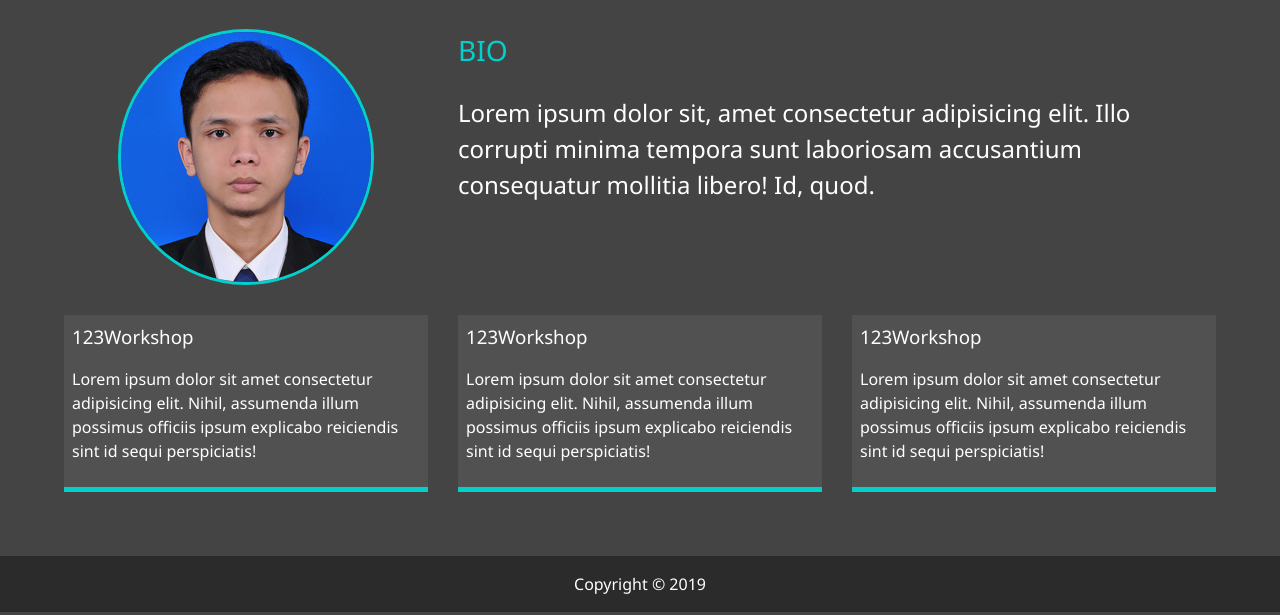
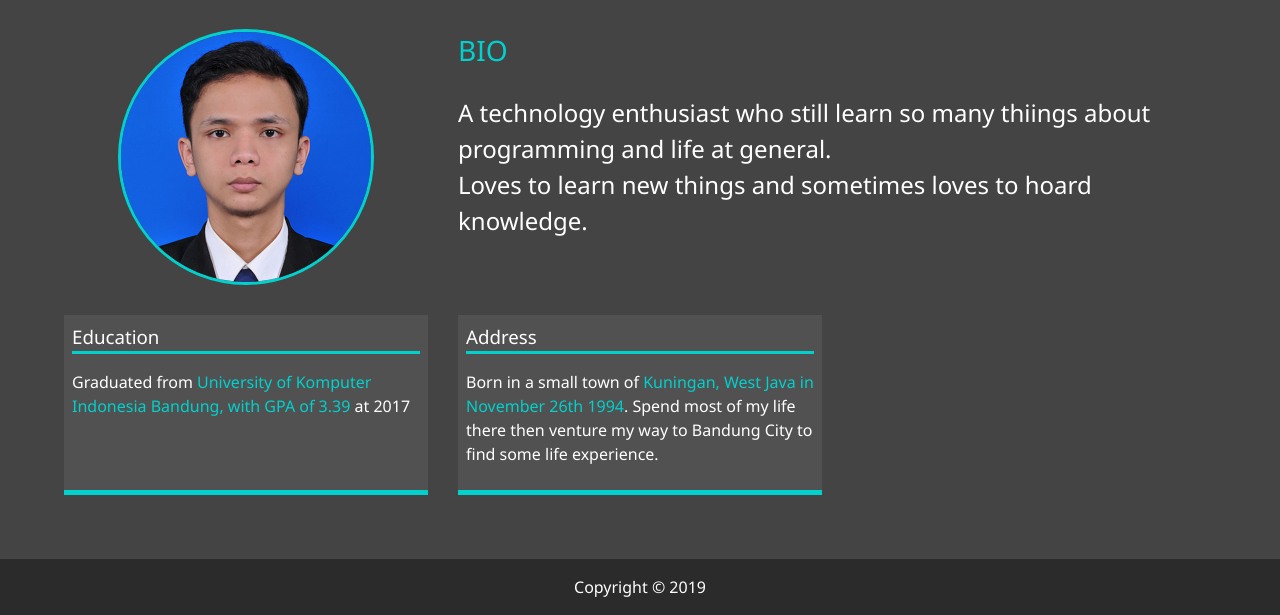
Before and after one commit to hilmi-a/Curriculum-Vitae, a website: page docs/about.html in a window 1280 px wide. Shown: the part 253-868 px from the top of the page. Drawn offline with Linux system fonts and the light colour scheme.

Commit message:
edit bio

```diff
--- a/docs/about.html
+++ b/docs/about.html
@@ -60,25 +60,24 @@
 
             <div class="bio">
                 <h3 class="text-secondary">BIO</h3>
-                <p>Lorem ipsum dolor sit, amet consectetur adipisicing elit. Illo corrupti minima tempora sunt
-                    laboriosam accusantium consequatur mollitia libero! Id, quod.</p>
+                <p>A technology enthusiast who still learn so many thiings about programming and life at general. <br>
+                    Loves to learn new things and sometimes loves to hoard knowledge.</p>
 
             </div>
             <div class="job job-1">
-                <h3>123Workshop</h3>
-                <p>Lorem ipsum dolor sit amet consectetur adipisicing elit. Nihil, assumenda illum possimus officiis
-                    ipsum explicabo reiciendis sint id sequi perspiciatis!</p>
+                <h3>Education</h3>
+                <p>Graduated from <span class="text-secondary">University of Komputer Indonesia Bandung, with GPA of 3.39</span> at <span class="text-secondary"></span>2017</span></p>
             </div>
-            <div class="job job-2">
-                <h3>123Workshop</h3>
-                <p>Lorem ipsum dolor sit amet consectetur adipisicing elit. Nihil, assumenda illum possimus officiis
-                    ipsum explicabo reiciendis sint id sequi perspiciatis!</p>
+             <div class="job job-2">
+                <h3>Address</h3>
+                <p>Born in a small town of <span class="text-secondary"> Kuningan, West Java in November 26th 1994</span>. Spend most of my life there then venture my way to Bandung City to find some life experience.</p>
             </div>
+            <!--
             <div class="job job-3">
                 <h3>123Workshop</h3>
                 <p>Lorem ipsum dolor sit amet consectetur adipisicing elit. Nihil, assumenda illum possimus officiis
                     ipsum explicabo reiciendis sint id sequi perspiciatis!</p>
-            </div>
+            </div> -->
 
         </div>
 
--- a/scss/main.scss
+++ b/scss/main.scss
@@ -118,6 +118,9 @@ main{
     background: lighten($primary-color, 5);
     padding: .5rem;
     border-bottom: 5px solid $secondary-color;
+    h3 {
+        border-bottom: solid $secondary-color 3px;
+    }
 }
 
 //work page
@@ -149,7 +152,7 @@ main{
     margin-top: 1rem;
 
     div {
-        font-size: 2rem;
+        font-size: 1.5rem;
         border: 3px solid #fff;
         padding: 1.5rem 2.5rem;
         margin-bottom: 3rem;
```
Also changed, not shown: docs/css/main.css.
